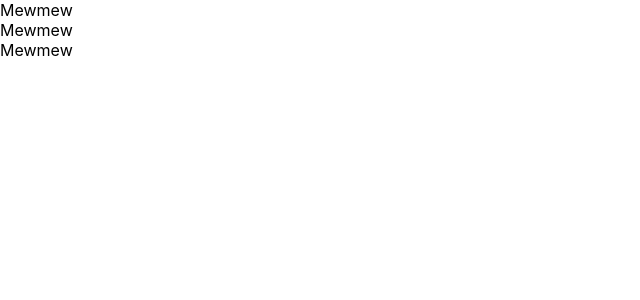
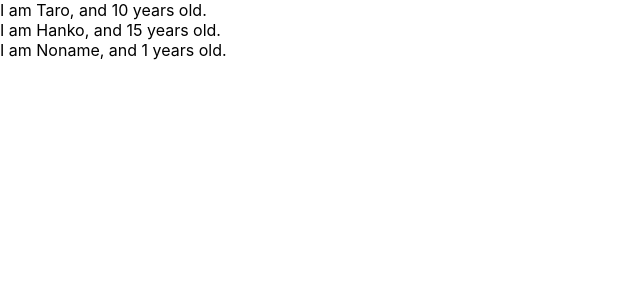
Before and after one commit to Tim-kazu/react_test, a React (Create React App) app in the folder react_test/: page / in a window 1280 px wide. Shown: the top 300 px of the page, without its empty margins (0-640 px from the left). Built offline with nearby package versions, Linux system fonts and the light colour scheme.

Commit message:
create props

```diff
--- a/react_test/src/App.js
+++ b/react_test/src/App.js
@@ -1,28 +1,28 @@
 import React from 'react';
-// class App extends Component {
-//   render() {
-//     const greeting = 'Hi';
-//     return (
-//       <React.Fragment>
-//         <h1 className="foo">{greeting} React</h1>
-//         <label htmlFor="bar">bar</label>
-//         <input type="text" onChange={() => {console.log('I Clicked')}}/>
-//       </React.Fragment>
-//     );
-//   }
-// }
+
 const App = () => {
+  const profiles = [
+    { name: "Taro", age: 10 },
+    { name: "Hanko", age: 15 },
+    { name: "Noname" }
+  ];
   return (
     <div>
-      <Cat />
-      <Cat />
-      <Cat />
+      {
+        profiles.map((profile, index) => {
+          return <User name={profile.name} age={profile.age} key={index} />
+        })
+      }
     </div>
   );
 }
 
-const Cat = () => {
-  return <div>Mewmew</div>;
+const User = (props) => {
+  return <div>I am {props.name}, and {props.age} years old.</div>;
 };
 
+User.defaultProps = {
+  age: 1
+}
+
 export default App;
```
